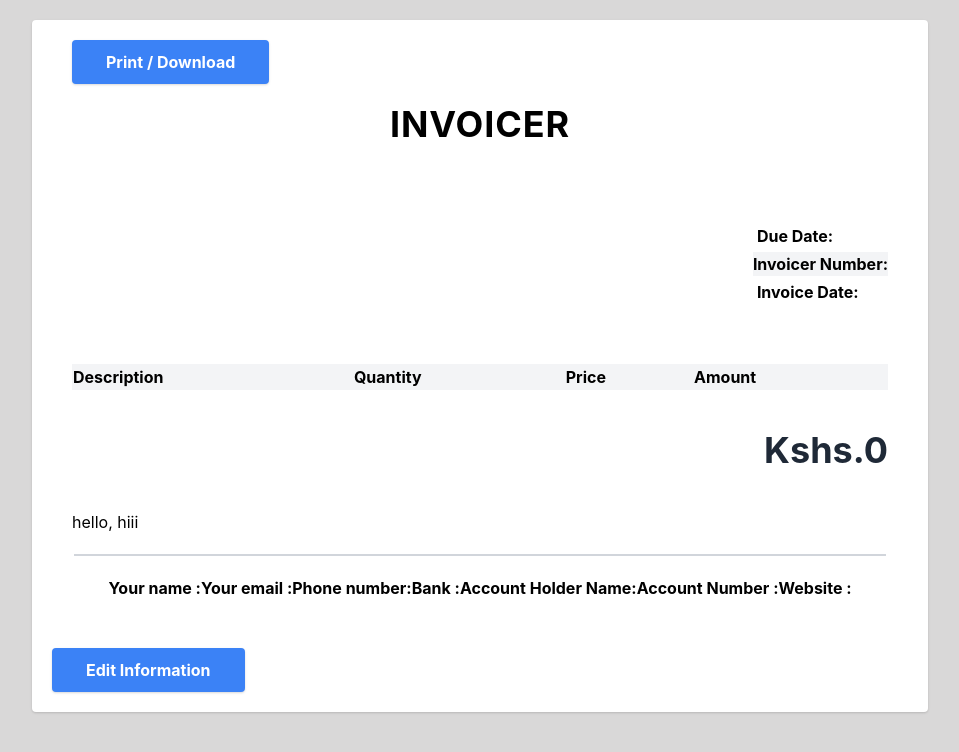
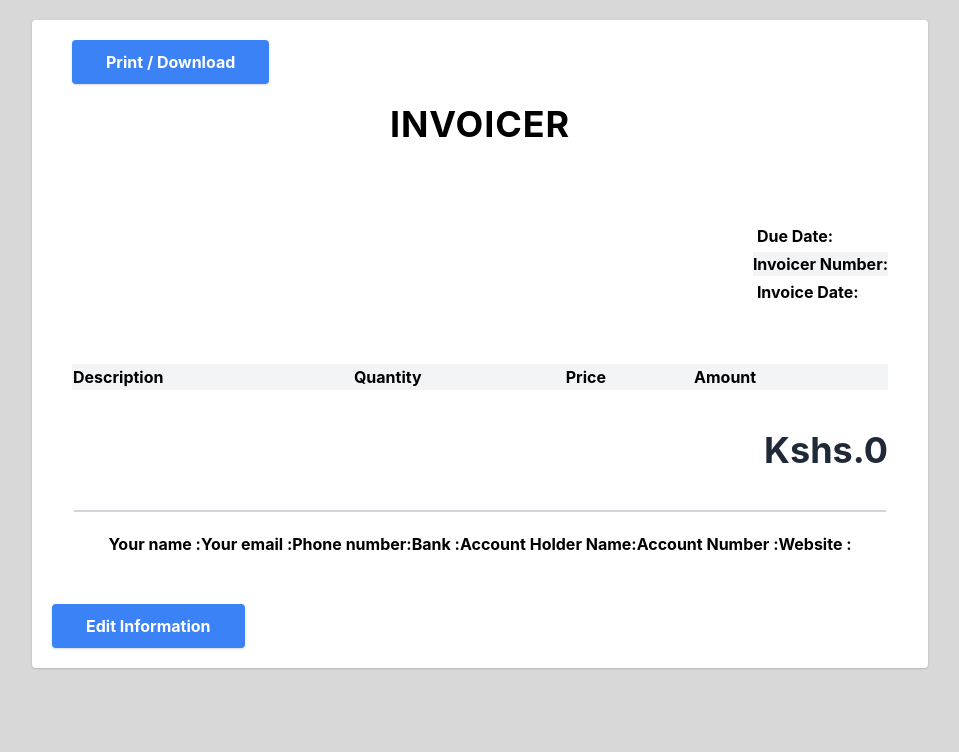
Before and after one commit to OmCar13/invoice-generator, a React (Create React App) app: page / in a window 1280 px wide. Shown: the top 752 px of the page, without its empty margins (160-1119 px from the left). Built offline with nearby package versions, Linux system fonts and the light colour scheme; the HTML template or start-up script is replaced by a standard one.

Commit message:
Update App.js

```diff
--- a/src/App.js
+++ b/src/App.js
@@ -26,7 +26,7 @@ function App() {
   const [invoiceNumber, SetInvoiceNumber] = useState("");
   const [invoiceDate, SetInvoiceDate] = useState("");
   const [dueDate, SetDueDate] = useState("");
-  const [notes, SetNotes] = useState("hello, hiii");
+  const [notes, SetNotes] = useState("");
   const [description, setDescription] = useState("");
   const [quantity, setQuantity] = useState("");
   const [price,setPrice] = useState("");
```
